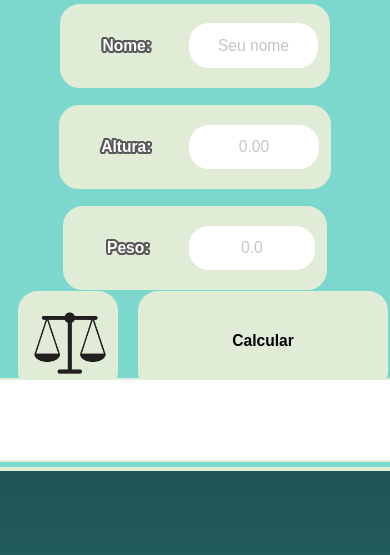
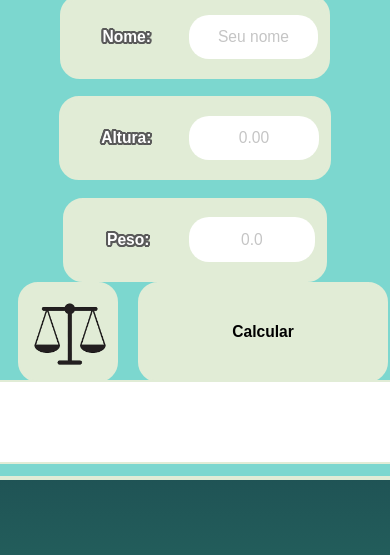
Before and after one commit to JoseAugustoTorres/Calculadora-IMC, a plain HTML site: page index.html in a window 390 px wide. Shown: the part 233-788 px from the top of the page. Drawn offline with Linux system fonts and the light colour scheme.

Commit message:
pequena correção na caixa de texto da saida

```diff
--- a/CSS/styles.css
+++ b/CSS/styles.css
@@ -192,7 +192,7 @@ input::-webkit-inner-spin-button{
         }
 
         #calculadora-IMC{
-            min-height: 60vh;
+            min-height: 68vh;
             min-width: 70vw;
             grid-template-rows: 10vh 12vh 12vh 12vh 10vh 10vh;
         }
@@ -235,6 +235,7 @@ input::-webkit-inner-spin-button{
         }
 
         .saida{
+            margin-top: 20px;
             min-height: 8vh;
             min-width: 500px;
             font-size: 2.7vw;
```
